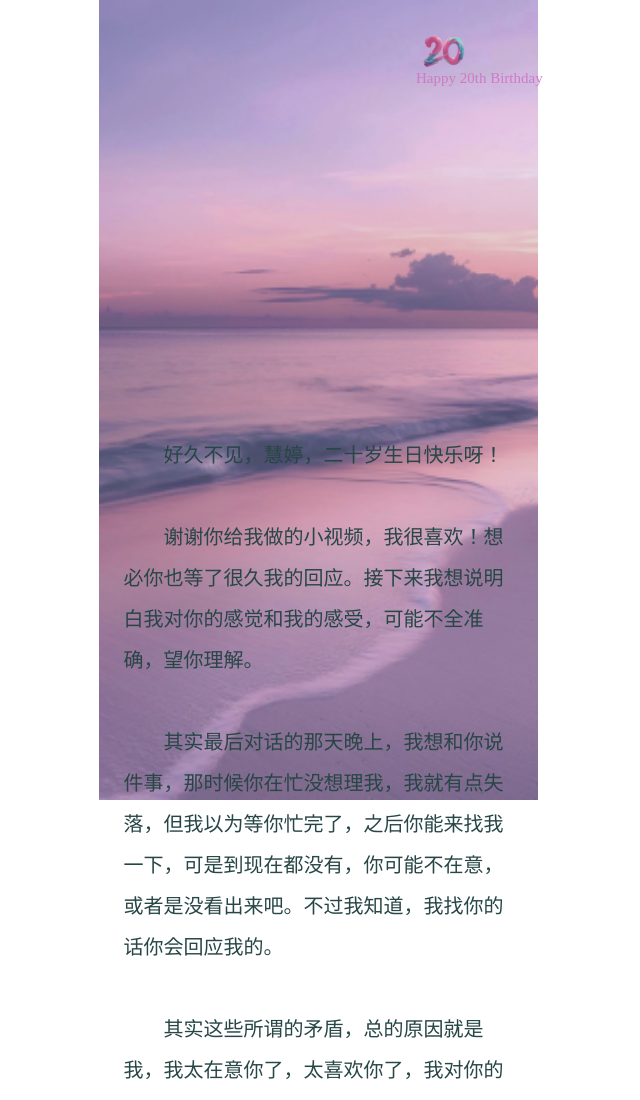
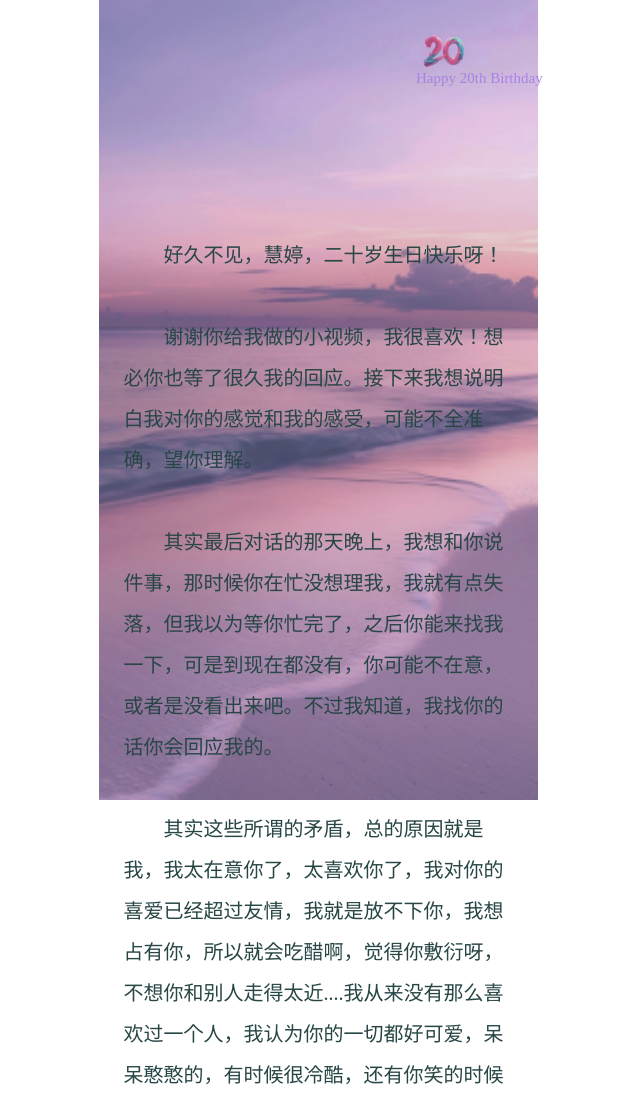
Before and after one commit to Kin-S23/To_Ting, a plain HTML site: page index2.html in a window 1280 px wide. Shown: the top 1100 px of the page, without its empty margins (322-962 px from the left). Drawn offline with Linux system fonts and the light colour scheme.

Commit message:
Update index2.html

```diff
--- a/index2.html
+++ b/index2.html
@@ -44,7 +44,7 @@
 
         /* 文本样式：宽度完全继承内容容器（不超背景） */
         .text1 {
-            margin-top: 20em;
+            margin-top: 10em;
             text-indent: 2em;
             margin-bottom: 20px;
             line-height: 2.05;
@@ -78,7 +78,7 @@
             .music-text {
             font-size: 15px;
             position: fixed;
-            color: rgb(207, 122, 198);
+            color: rgb(169, 130, 230);
             cursor: pointer;
             font-family: fangsong;
             white-space: nowrap;
@@ -189,4 +189,5 @@
         musicText.addEventListener('click', () => audio.paused ? audio.play() : audio.pause());
     </script>
 </body>
+
 </html>
```
